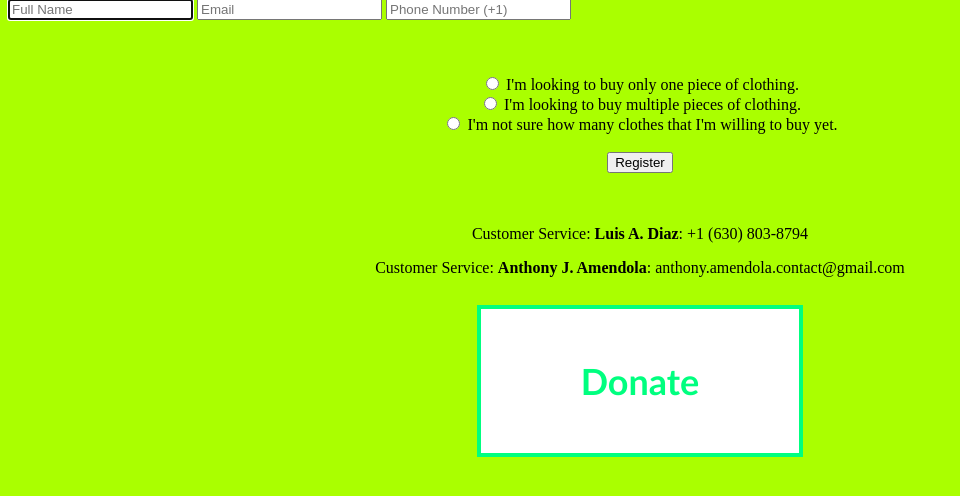
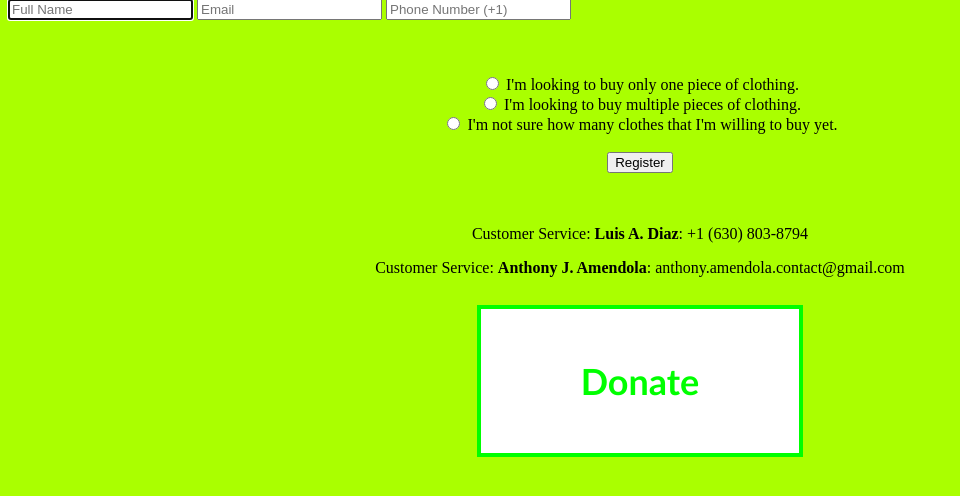
Before and after one commit to 42518320/merch, a Flask app: page / in a window 1280 px wide. Shown: the part 81-577 px from the top of the page, without its empty margins (0-960 px from the left). Run offline with Flask 3, Linux system fonts and the light colour scheme; some libraries are stand-ins or nearby versions.

Commit message:
Update index.html

```diff
--- a/merch/templates/index.html
+++ b/merch/templates/index.html
@@ -38,20 +38,20 @@
         cursor: pointer;
       }
 
-        .SpringGreen {
+        .Lime {
         background-color: white;
-        color: SpringGreen;
-        border: 4px solid #00FF7F;
+        color: Lime;
+        border: 4px solid #00FF00;
       }
 
-        .SpringGreen:hover {
-        background-color: #00FF7F;
+        .Lime:hover {
+        background-color: #00FF00;
         color: white;
       }
 
       </style>
 
     <a href="https://PayPal.me/Icyest" target="_blank">
-    <center><button class="button SpringGreen"><b>Donate</b></button></center>
+    <center><button class="button Lime"><b>Donate</b></button></center>
     </a>
 {% endblock %}
```
